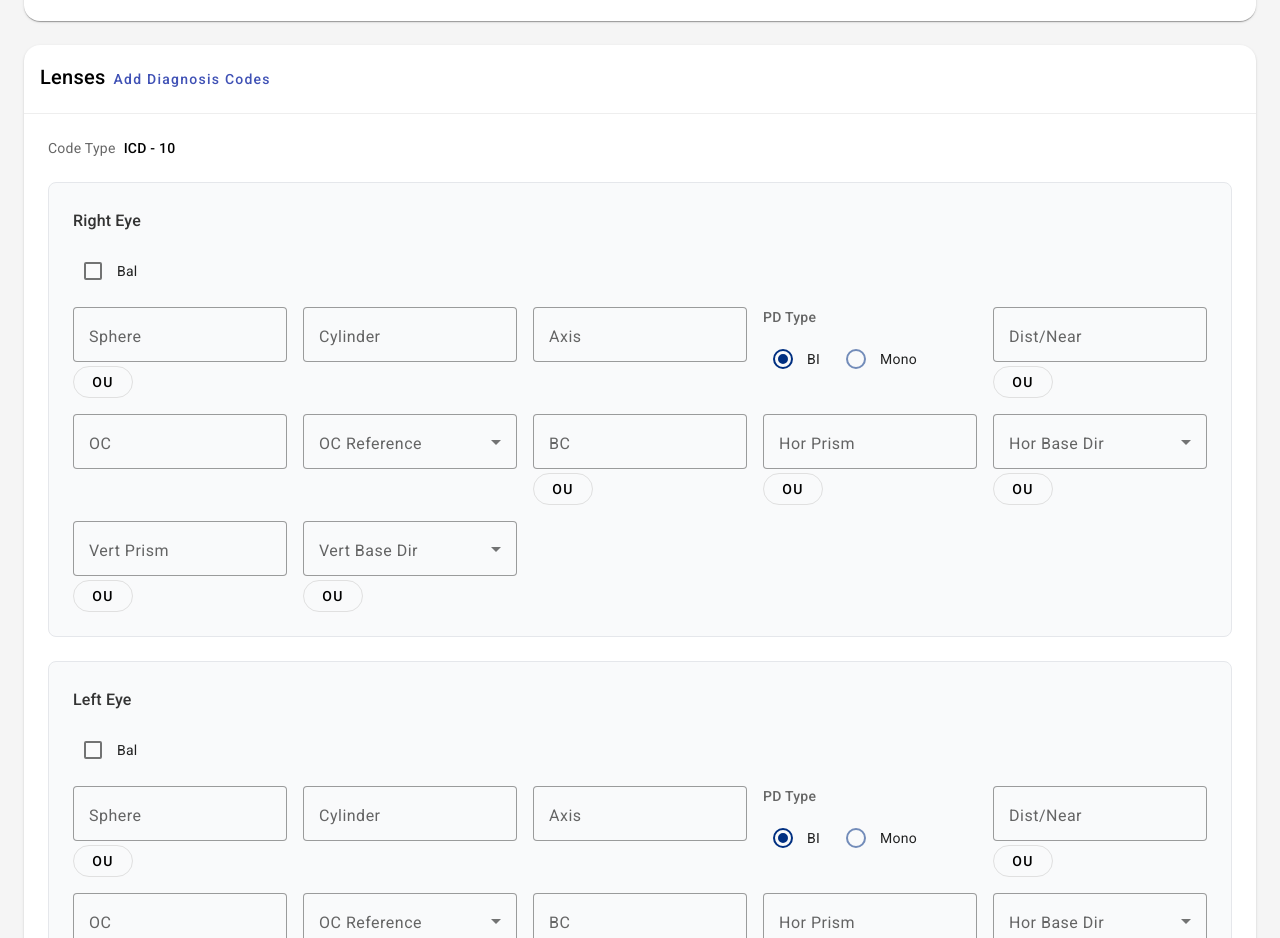
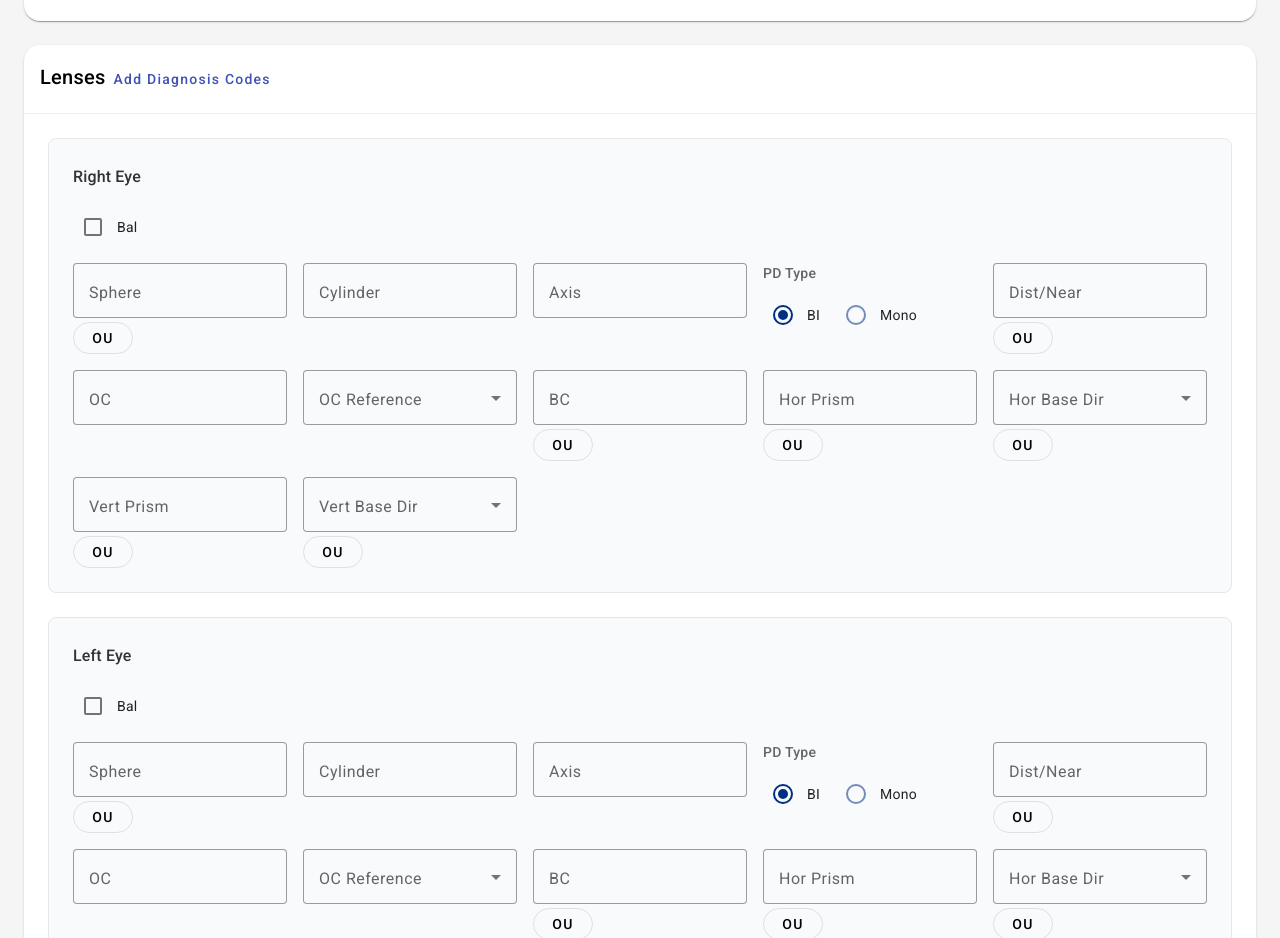
Before and after one commit to DanielleWade1/vpp-claimentryattempt, an Angular app: page /claim-entry in a window 1280 px wide. Shown: the part 4280-5218 px from the top of the page. Built offline with nearby package versions, Linux system fonts and the light colour scheme.

Commit message:
Fix LensesTileComponent property declarations

```diff
--- a/src/components/lenses-tile/lenses-tile.component.ts
+++ b/src/components/lenses-tile/lenses-tile.component.ts
@@ -41,11 +41,6 @@ import { DiagnosisPointersModalComponent } from '../diagnosis-pointers-modal/dia
       </mat-card-header>
 
       <mat-card-content [formGroup]="lensesForm">
-        <div class="code-type">
-          <span class="label">Code Type</span>
-          <span class="value">ICD - 10</span>
-        </div>
-
         <!-- Right Eye Section -->
         <div class="eye-section">
           <h3>Right Eye</h3>
@@ -897,6 +892,9 @@ import { DiagnosisPointersModalComponent } from '../diagnosis-pointers-modal/dia
   `]
 })
 export class LensesTileComponent {
+  lensesForm: FormGroup;
+  diagnosisPointers: string[] = new Array(8).fill('');
+
   // OU toggle states
   sphereOU = false;
   distNearOU = false;
```
